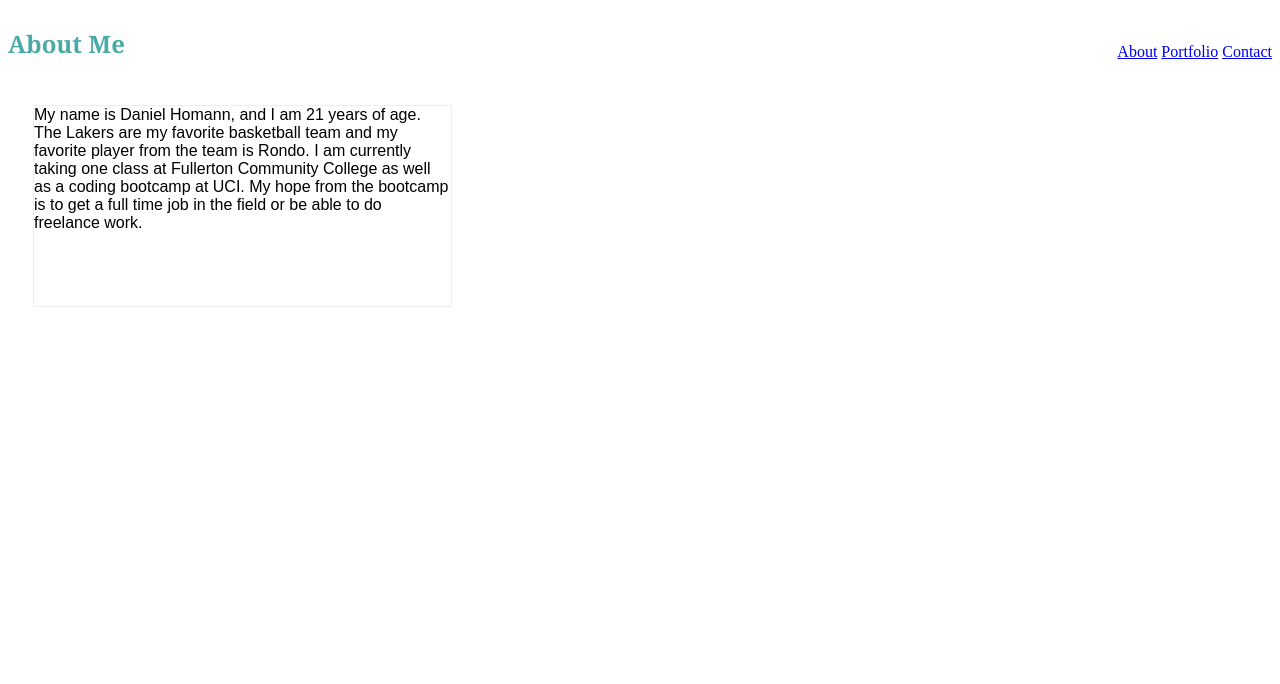
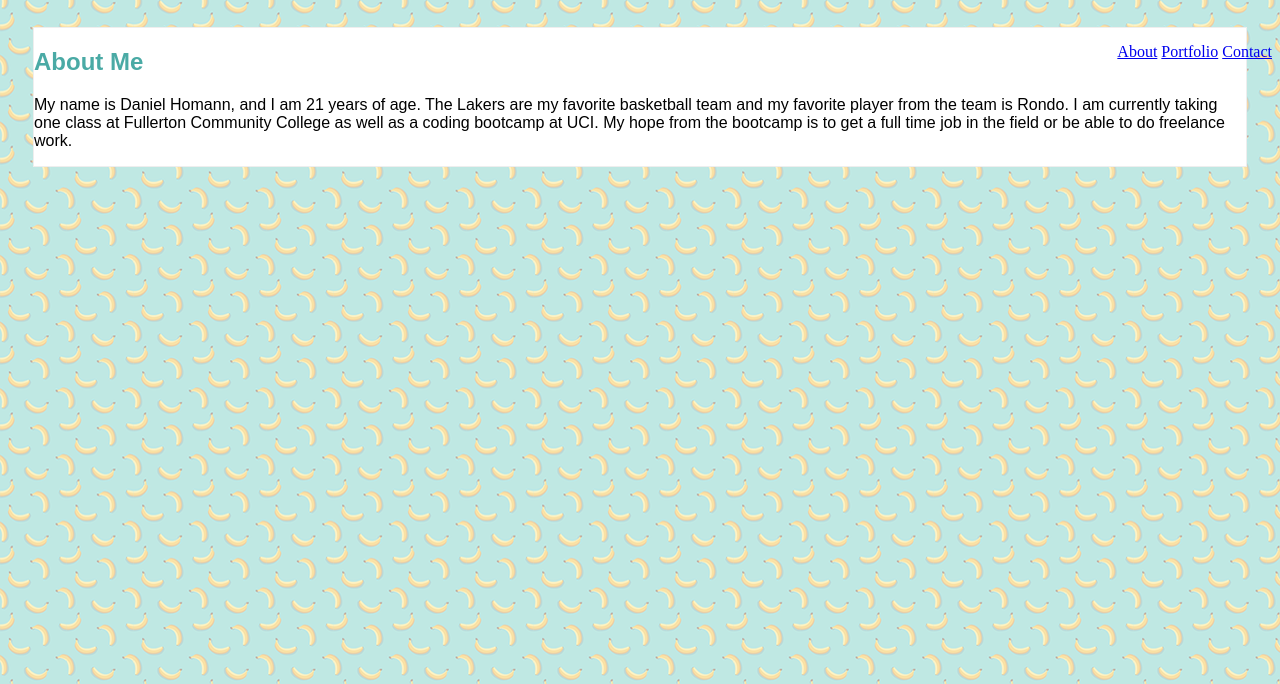
Before and after one commit to danielhomann4/Basic-Portfolio, a plain HTML site: page index.html in a window 1280 px wide. Shown: the part 116-800 px from the top of the page. Drawn offline with Linux system fonts and the light colour scheme.

Commit message:
Got background working

```diff
--- a/Assets/css/style.css
+++ b/Assets/css/style.css
@@ -19,16 +19,13 @@ h2 {
      font-family: 'Georgia', Times, Times New Roman, serif;
  }
 
- #about {
+ .about {
      margin: 25px;
      font-family: 'Arial','Helvetica Neue', Helvetica, sans-serif;
-     float: left;
-     width: 33%;
-     height: 200px;
      background-color: #fff;
      border: 1px solid #eee;
  }
 
  body{
-    background-image: url('../../PREWORK_DRH/bananas/bananas.png')
+    background-image: url('../images/bananas.png')
  }
--- a/index.html
+++ b/index.html
@@ -11,18 +11,18 @@
     <div>
     <h1>Daniel Homann</h1>
     <ul class="pages">
-            <a href="file:///C:/Users/danie/Desktop/Basic-Portfolio/New%20folder/index.html">About</a>
-            <a href="file:///C:/Users/danie/Desktop/Basic-Portfolio/New%20folder/portfolio.html">Portfolio</a>
-            <a href="file:///C:/Users/danie/Desktop/Basic-Portfolio/New%20folder/contact.html">Contact</a>
+            <a href="./index.html">About</a>
+            <a href="./portfolio.html">Portfolio</a>
+            <a href="./contact.html">Contact</a>
 </ul>
     </div>
-        <div><h2 id="name">About Me</h2>
-        </div>
-            <p id="about">My name is Daniel Homann, and I am 21 years of age.  The Lakers are my favorite basketball team
+    <div class= "about">
+        <h2>About Me</h2>
+            <p>My name is Daniel Homann, and I am 21 years of age.  The Lakers are my favorite basketball team
             and my favorite player from the team is Rondo.  I am currently taking one class at Fullerton
             Community College as well as a coding bootcamp at UCI.  My hope from the bootcamp is to get
             a full time job in the field or be able to do freelance work.
         </p>
-
+    </div>
 </body>
 </html>
```
Also changed, not shown: contact.html (+3 -3 lines), portfolio.html (+3 -3 lines), Assets/images/bananas.png (added).
